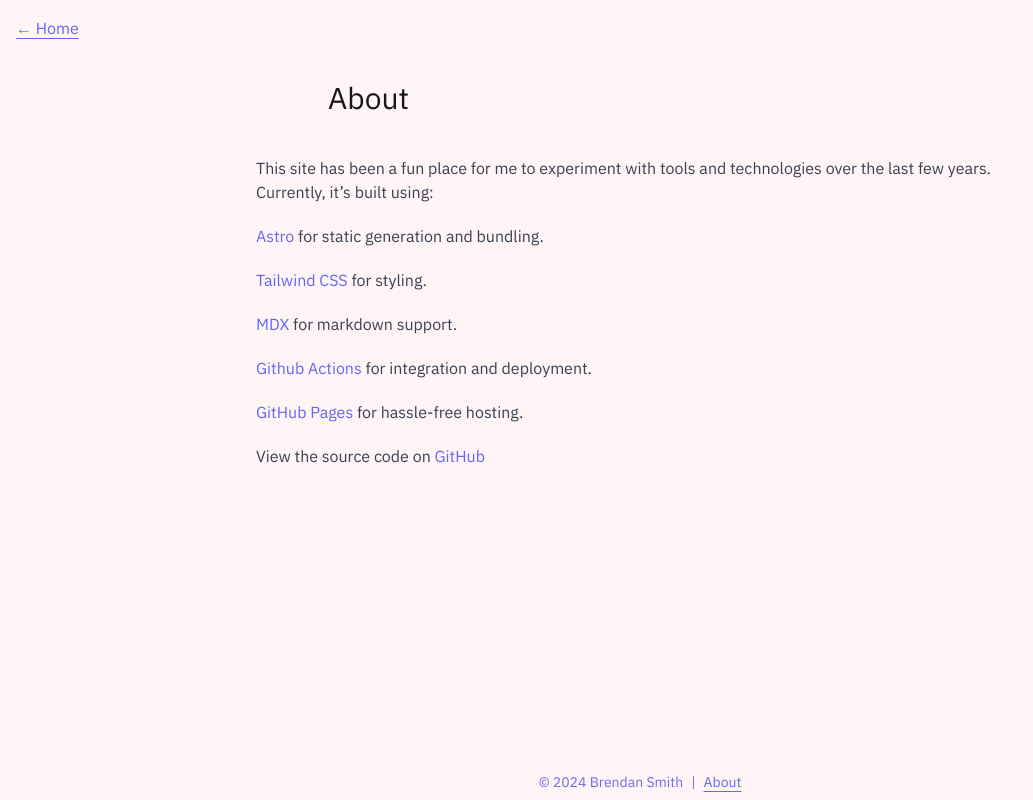
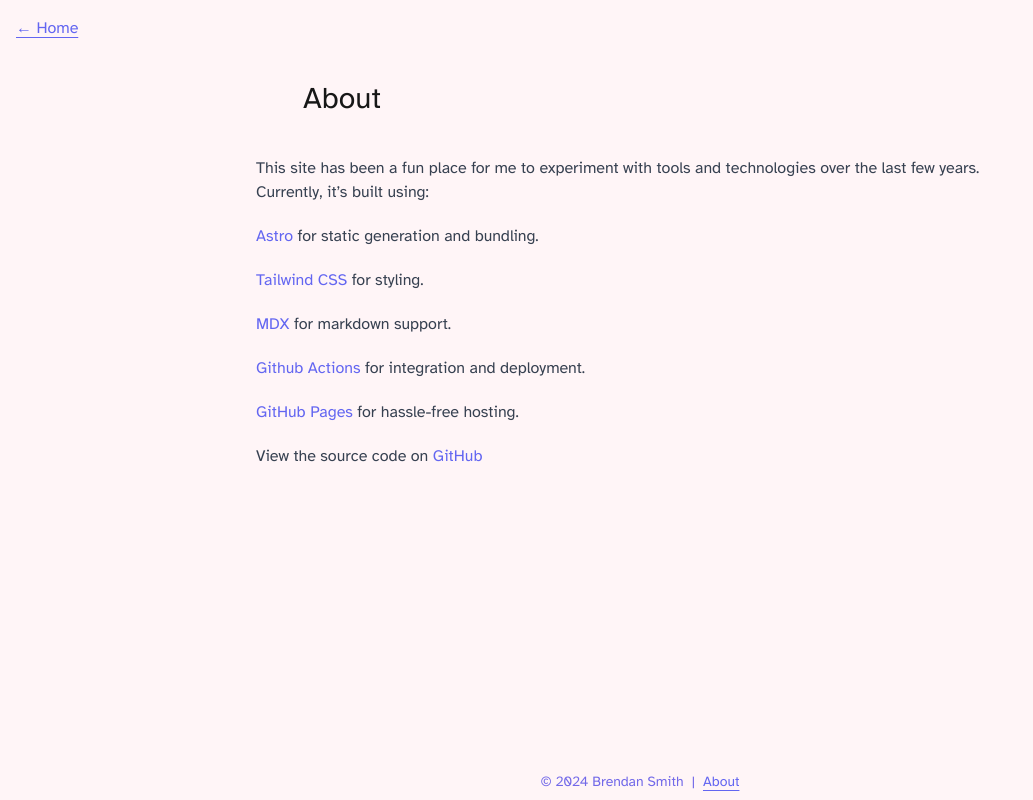
Before and after one commit to brendanrsmith/brendanrsmith.github.io, an Astro site: page /about in a window 1280 px wide. Shown: the whole page, without its empty margins (0-1033 px from the left). Built offline with nearby package versions, Linux system fonts and the light colour scheme; Astro itself is replaced by a stand-in of ours.

Commit message:
Update dependencies and fonts

```diff
--- a/src/env.d.ts
+++ b/src/env.d.ts
@@ -1 +1,2 @@
+/// <reference path="../.astro/types.d.ts" />
 /// <reference types="astro/client" />
--- a/src/layouts/Layout.astro
+++ b/src/layouts/Layout.astro
@@ -3,7 +3,7 @@
 const { title } = Astro.props.frontmatter || Astro.props;
 import "../global.css";
 import SiteFooter from "../components/siteFooter.astro";
-import "@fontsource/ibm-plex-sans";
+import "@fontsource/atkinson-hyperlegible";
 ---
 
 <!doctype html>
--- a/src/layouts/PostLayout.astro
+++ b/src/layouts/PostLayout.astro
@@ -9,7 +9,7 @@
 import "../global.css";
 import Post from "../components/Post.astro";
 import { ViewTransitions } from "astro:transitions";
-import "@fontsource/ibm-plex-sans";
+import "@fontsource/atkinson-hyperlegible";
 import SiteFooter from "../components/siteFooter.astro";
 ---
 
--- a/tailwind.config.mjs
+++ b/tailwind.config.mjs
@@ -6,7 +6,7 @@
 	theme: {
 		extend: {
 			fontFamily: {
-				sans: ["IBM Plex Sans", ...defaultTheme.fontFamily.sans],
+				sans: ["Atkinson Hyperlegible", ...defaultTheme.fontFamily.sans],
 			}
 		},
 	},
```
Also changed, not shown: package.json (+9 -9 lines), 1 other file.
